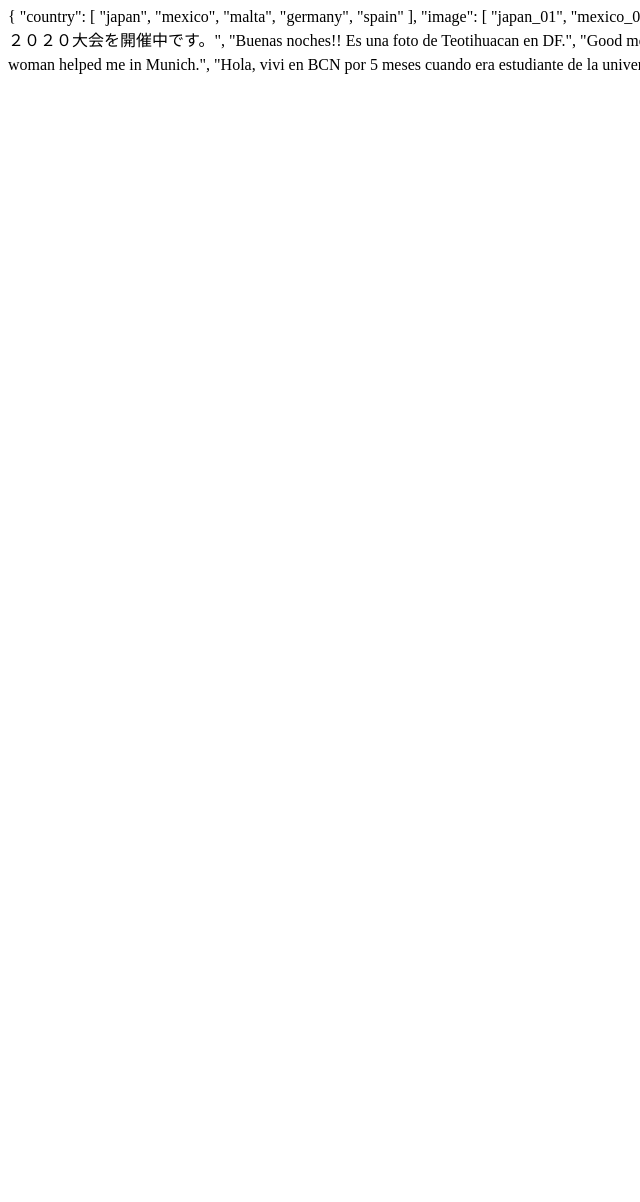
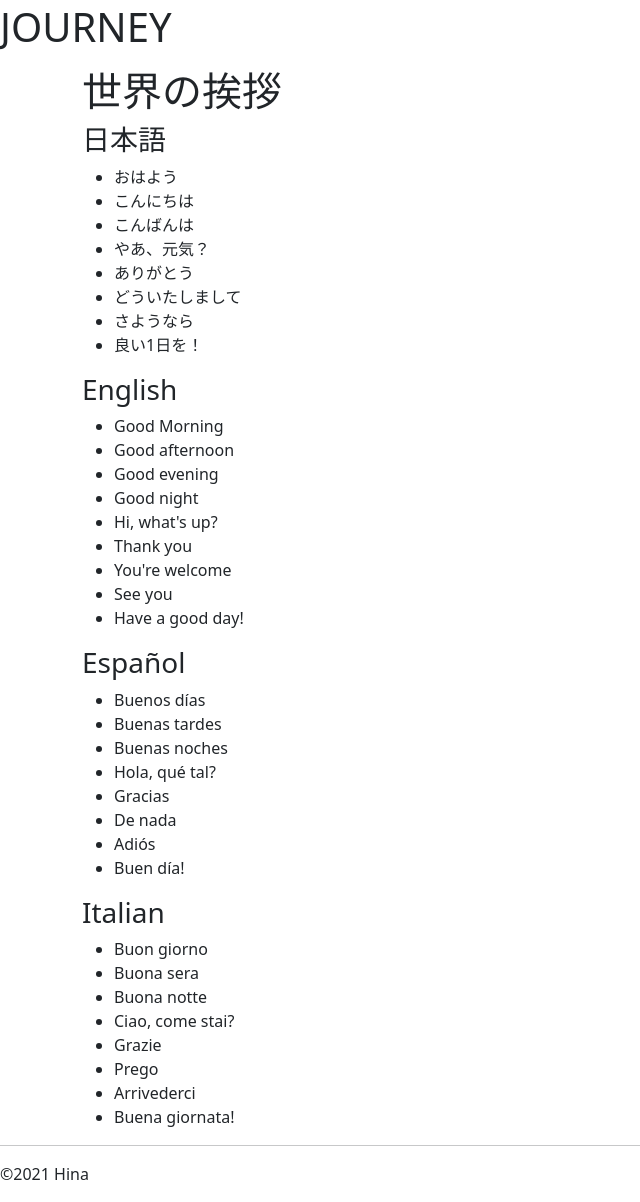
Before and after one commit to camino3tiago/demo_ajax, a plain HTML site: page index.html in a window 1280 px wide. Shown: the part 5-1207 px from the top of the page, without its empty margins (0-640 px from the left). Before the commit the page ends 800 px from the top, so only its background shows below. Drawn offline with nearby package versions, Linux system fonts and the light colour scheme.

Commit message:
Update index.html

```diff
--- a/index.html
+++ b/index.html
@@ -1,11 +1,99 @@
-{
-    "country": [ "japan", "mexico", "malta", "germany", "spain" ],
-    "image": [ "japan_01", "mexico_01", "malta_01", "germany_01", "spain_01" ],
-    "text": [ "こんにちは。現在、日本ではTOKYO２０２０大会を開催中です。",
-             "Buenas noches!! Es una foto de Teotihuacan en DF.",
-             "Good morning!! Malta is a country that situated in Medditeranean sea.",
-             "I didn't know German, but a woman helped me in Munich.",
-             "Hola, vivi en BCN por 5 meses cuando era estudiante de la universidad."]
- }
 
-こんばんは、我々は地球人です。
+<!DOCTYPE html>
+<html lang="en">
+    <head>
+        <meta charset="UTF-8">
+        <meta name="viewport" content="width=device-width, initial-scale=1.0">
+
+        <link href="https://cdn.jsdelivr.net/npm/bootstrap@5.1.0/dist/css/bootstrap.min.css" rel="stylesheet" integrity="sha384-KyZXEAg3QhqLMpG8r+8fhAXLRk2vvoC2f3B09zVXn8CA5QIVfZOJ3BCsw2P0p/We" crossorigin="anonymous">
+        <!-- <link rel='stylesheet' href='css/style.css'> -->
+
+        <title>Ajax</title>
+    </head>
+    <body>
+
+        <header>
+            <nav class='navbar'>
+                <h1>JOURNEY<a class='navbar-brand' href='#'></a></h1>
+            </nav>
+        </header>
+
+        <div class='container'>
+
+            <div class='greetings'>
+
+                <h1>世界の挨拶</h1>
+
+                <div class='jpn-greeting'>
+                    <h3>日本語</h3>
+
+                    <ul>
+                        <li>おはよう</li>
+                        <li>こんにちは</li>
+                        <li>こんばんは</li>
+                        <li>やあ、元気？</li>
+                        <li>ありがとう</li>
+                        <li>どういたしまして</li>
+                        <li>さようなら</li>
+                        <li>良い1日を！</li>
+                    </ul>
+                </div>
+
+                <div class='eng-greeting'>
+                    <h3>English</h3>
+
+                    <ul>
+                        <li>Good Morning</li>
+                        <li>Good afternoon</li>
+                        <li>Good evening</li>
+                        <li>Good night</li>
+                        <li>Hi, what's up?</li>
+                        <li>Thank you</li>
+                        <li>You're welcome</li>
+                        <li>See you</li>
+                        <li>Have a good day!</li>
+                    </ul>
+                </div>
+
+                <div class='esp-greeting'>
+                    <h3>Español</h3>
+
+                    <ul>
+                        <li>Buenos días</li>
+                        <li>Buenas tardes</li>
+                        <li>Buenas noches</li>
+                        <li>Hola, qué tal?</li>
+                        <li>Gracias</li>
+                        <li>De nada</li>
+                        <li>Adiós</li>
+                        <li>Buen día!</li>
+                    </ul>
+                </div>
+
+                <div class='itl-greeting'>
+                    <h3>Italian</h3>
+
+                    <ul>
+                        <li>Buon giorno</li>
+                        <li>Buona sera</li>
+                        <li>Buona notte</li>
+                        <li>Ciao, come stai?</li>
+                        <li>Grazie</li>
+                        <li>Prego</li>
+                        <li>Arrivederci</li>
+                        <li>Buena giornata!</li>
+                    </ul>
+                </div>
+
+            </div>
+
+
+        </div>
+
+        <footer>
+            <hr>
+            <p>&copy;2021 Hina</p>
+        </footer>
+
+    </body>
+</html>
```
